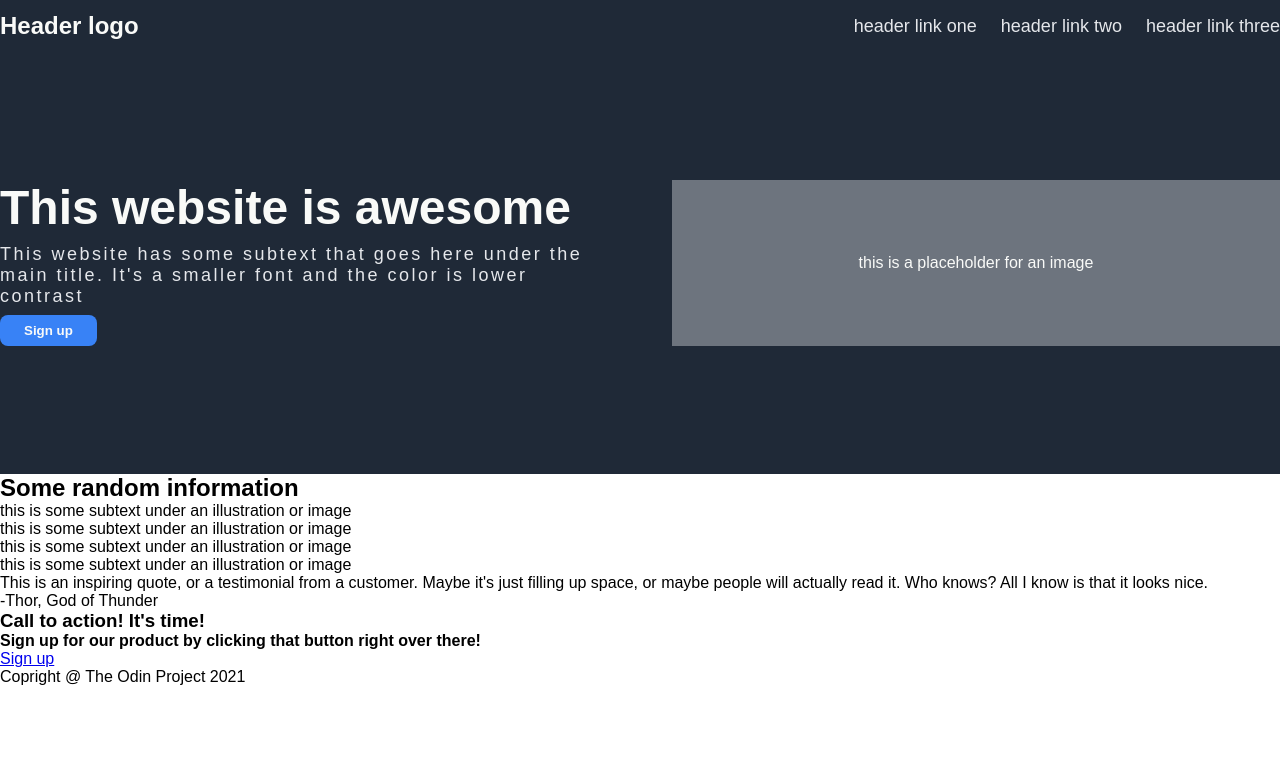
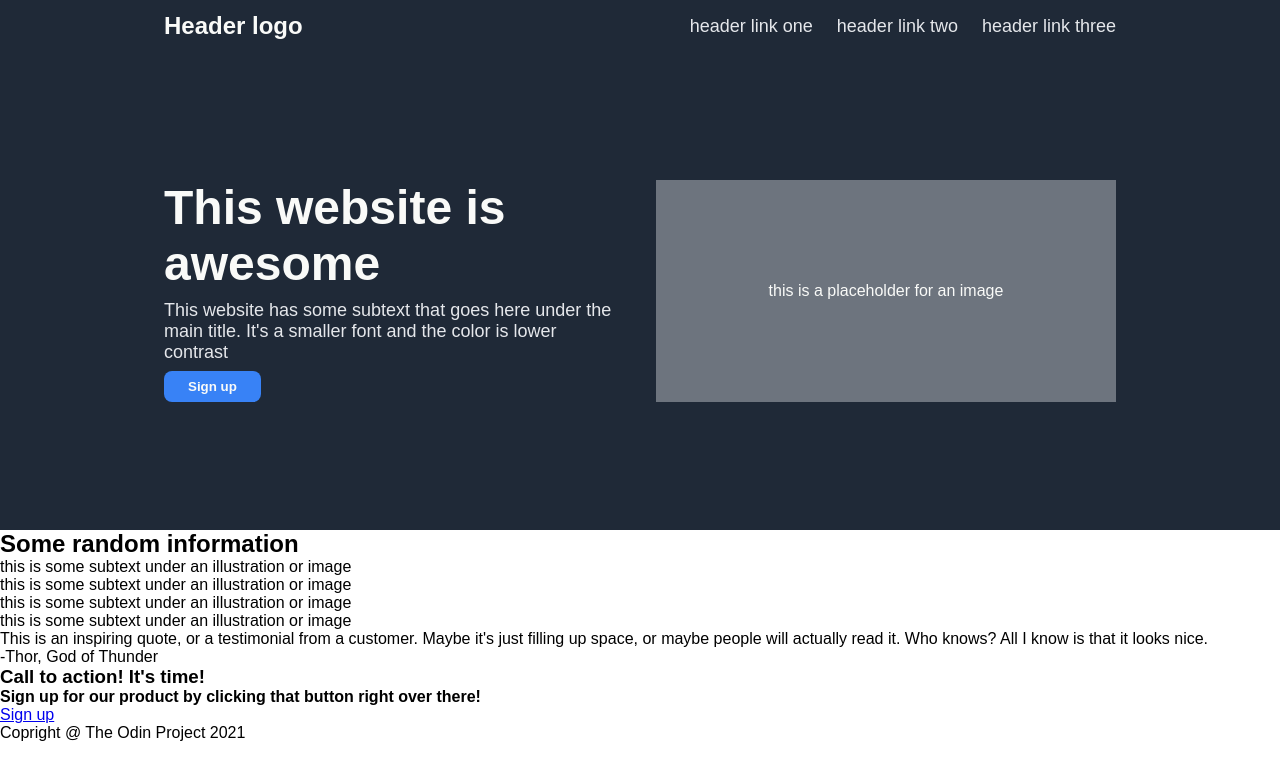
Before and after one commit to Fenroe/rewind-landing, a plain HTML site: page index.html in a window 1280 px wide. Drawn offline with Linux system fonts and the light colour scheme.

Commit message:
Changed width of hero container, removed letter spacing, and refactored HTML to keep CSS dry

```diff
--- a/index.html
+++ b/index.html
@@ -8,7 +8,7 @@
   </head>
   <body>
     <header class="header">
-      <div class="header-content-container">
+      <div class="header-content-container content-container">
         <h1 class="header-logo">Header logo</h1>
         <nav class="header-nav-bar">
           <a href="/" class="header-nav-link">header link one</a>
@@ -19,7 +19,7 @@
     </header>
     <main>
       <section class="hero-section">
-        <div class="hero-content-container">
+        <div class="hero-content-container content-container">
           <div class="hero-text-container">
             <h1 class="hero-heading">This website is awesome</h1>
             <p class="hero-subtext">
--- a/main.css
+++ b/main.css
@@ -3,6 +3,15 @@
   padding: 0;
   box-sizing: border-box;
   font-family: sans-serif;
+}
+
+:root {
+  --container-width: 952px;
+}
+
+.content-container {
+  margin: 0 auto;
+  max-width: var(--container-width);
 }
 
 .header {
@@ -11,9 +20,7 @@
 }
 
 .header-content-container {
-  margin: 0 auto;
   padding: 12px 0;
-  max-width: 1280px;
   display: flex;
   justify-content: space-between;
   align-items: center;
@@ -41,13 +48,11 @@
 }
 
 .hero-content-container {
-  margin: 0 auto;
   padding: 128px 0;
-  max-width: 1280px;
   display: flex;
   justify-content: space-between;
   align-items: stretch;
-  gap: 64px;
+  gap: 32px;
 }
 
 .hero-text-container {
@@ -74,7 +79,6 @@
 .hero-subtext {
   font-size: 18px;
   color: #e5e7eb;
-  letter-spacing: 2.5px;
 }
 
 .hero-cta {
```
